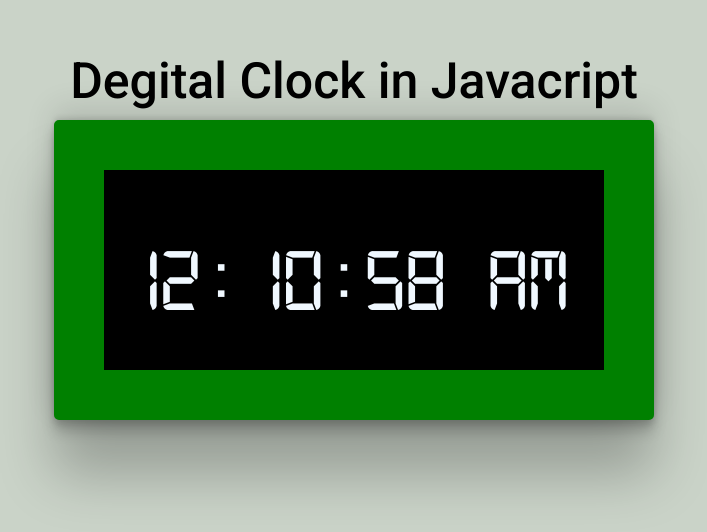
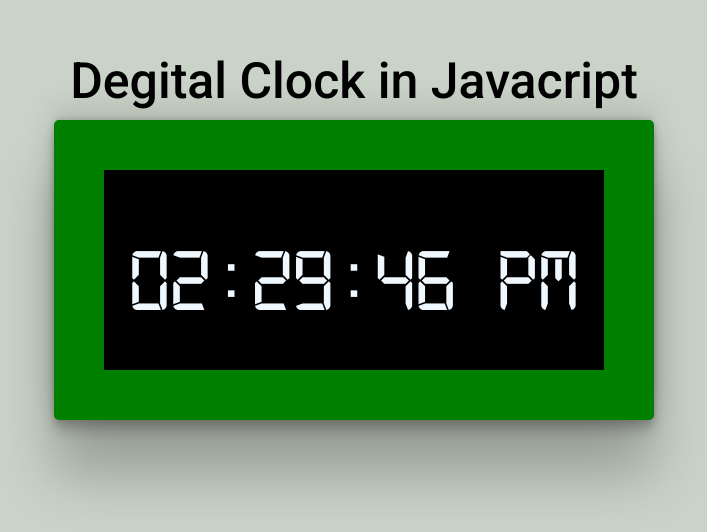
Before and after one commit to YOGESHRAJARAM/challenging_project, a plain HTML site: page digital-clock/index.html in a window 1280 px wide. Shown: the part 164-696 px from the top of the page, without its empty margins (46-753 px from the left). Drawn offline with Linux system fonts and the light colour scheme.

Commit message:
clock completed

```diff
--- a/digital-clock/css/style.css
+++ b/digital-clock/css/style.css
@@ -25,6 +25,7 @@ h2{
     font-size: 50px;
 }
 .frame{
+
     background-color: black;
     height: 300px;
     width: 600px;
@@ -39,5 +40,9 @@ h2{
     text-align: center;
     line-height: 180px;
     font-family: digital-7;
-    margin-right: 20px;
+
 }
+.page{
+    background-color: aquamarine;
+    mask-position: 100,50,;
+}
--- a/digital-clock/index.html
+++ b/digital-clock/index.html
@@ -6,9 +6,13 @@
     </head>
     <body>
         <h2> Degital Clock in Javacript</h2>
-        <div class="frame">
-            <div class="clock">12:10:58 AM </div>
-        </div>
+
+            <div class="frame">
+                <div class="clock">Time Start</div>
+            </div>
+
+
+
 
         <script src="jscript/script.js"></script>
     </body>
--- a/digital-clock/jscript/script.js
+++ b/digital-clock/jscript/script.js
@@ -0,0 +1,20 @@
+const zib=document.querySelector('.clock');
+function runClock(){
+    var time=new Date();
+    var hrs=time.getHours();
+    var min=time.getMinutes();
+    var sec=time.getSeconds();
+    var txt="am"
+    //console.log(hrs,min,sec);
+    if (hrs>12){
+        hrs=hrs-12;
+        txt="PM";
+    }else if(hrs ==0){
+        hrs=12;
+        txt="AM";
+    }
+
+   zib.innerHTML=` ${hrs<10?"0"+hrs:hrs}:${min<10?"0"+min:min}:${sec<10?"0"+sec:sec} ${txt}`;
+
+}
+setInterval(runClock,1000);
```
